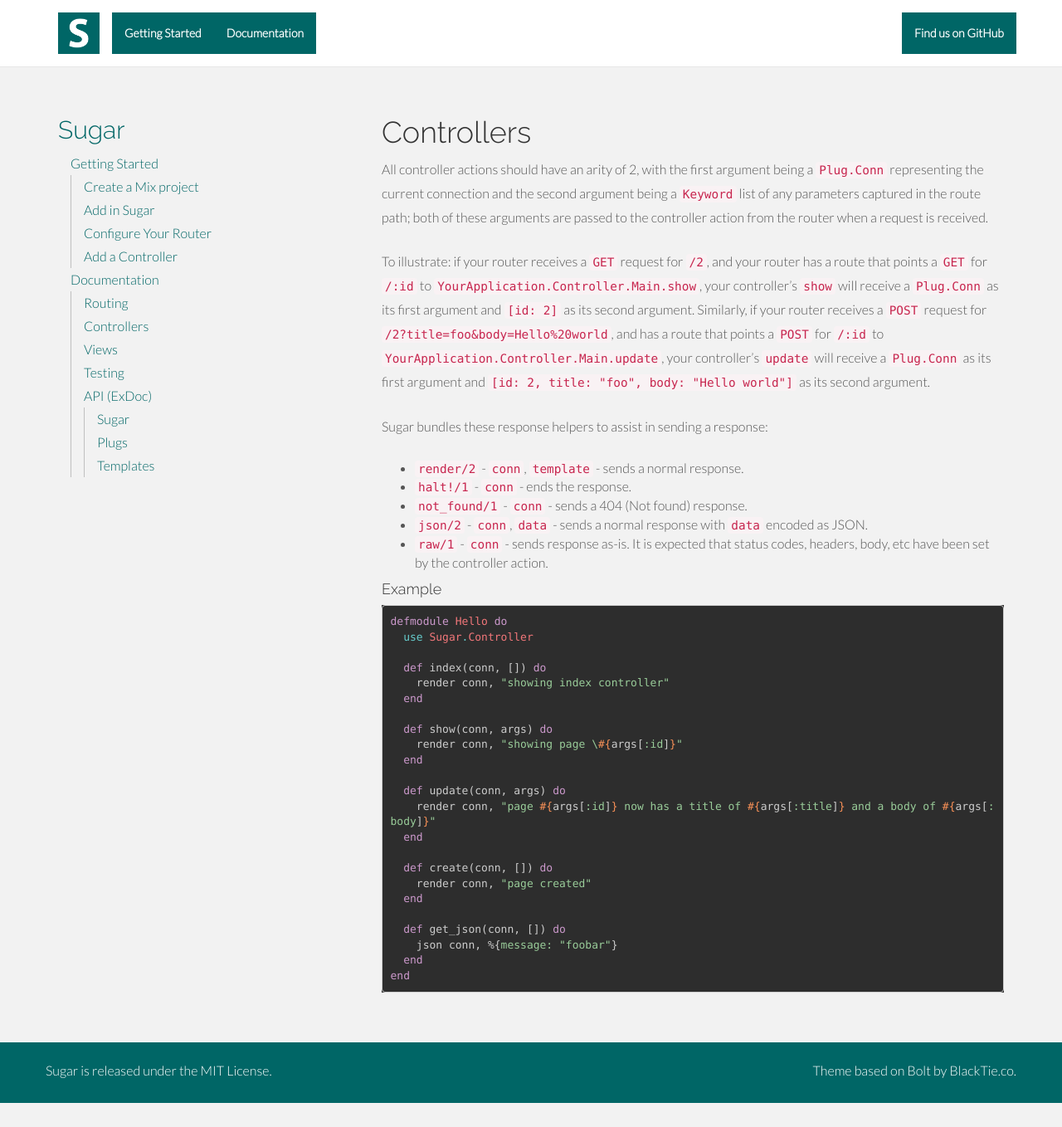
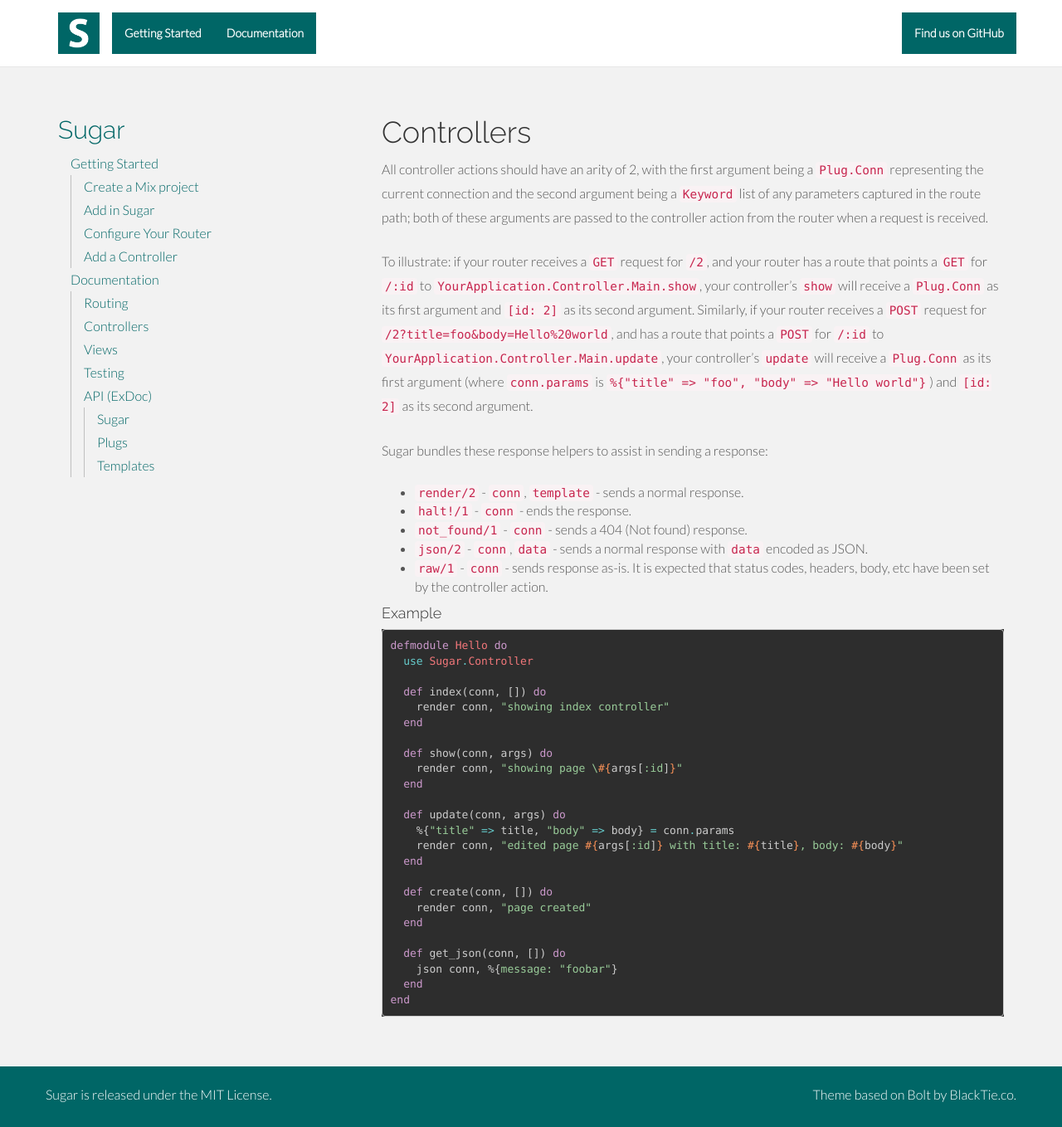
Before and after one commit to sugar-framework/sugar-framework.github.io, a Jekyll site: the page built from _posts/2014-02-15-docs-controllers.md, in a window 1280 px wide and 1358 px high. Shown: the whole window at 83% size. Built offline with Jekyll 4.4.1, drawn with Linux system fonts in a browser that asks for light colours; nearby versions of some CDN libraries; Markdown is read by kramdown in place of the engine named in the settings.

Commit message:
Corrections on controller docs re: params
Note to self: don't write docs unless I've had my morning coffee

```diff
--- a/_posts/2014-02-15-docs-controllers.md
+++ b/_posts/2014-02-15-docs-controllers.md
@@ -8,7 +8,7 @@
 
 All controller actions should have an arity of 2, with the first argument being a `Plug.Conn` representing the current connection and the second argument being a `Keyword` list of any parameters captured in the route path; both of these arguments are passed to the controller action from the router when a request is received.
 
-To illustrate: if your router receives a `GET` request for `/2`, and your router has a route that points a `GET` for `/:id` to `YourApplication.Controller.Main.show`, your controller's `show` will receive a `Plug.Conn` as its first argument and `[id: 2]` as its second argument.  Similarly, if your router receives a `POST` request for `/2?title=foo&body=Hello%20world`, and has a route that points a `POST` for `/:id` to `YourApplication.Controller.Main.update`, your controller's `update` will receive a `Plug.Conn` as its first argument and `[id: 2, title: "foo", body: "Hello world"]` as its second argument.
+To illustrate: if your router receives a `GET` request for `/2`, and your router has a route that points a `GET` for `/:id` to `YourApplication.Controller.Main.show`, your controller's `show` will receive a `Plug.Conn` as its first argument and `[id: 2]` as its second argument.  Similarly, if your router receives a `POST` request for `/2?title=foo&body=Hello%20world`, and has a route that points a `POST` for `/:id` to `YourApplication.Controller.Main.update`, your controller's `update` will receive a `Plug.Conn` as its first argument (where `conn.params` is `%{"title" => "foo", "body" => "Hello world"}`) and `[id: 2]` as its second argument.
 
 Sugar bundles these response helpers to assist in sending a response:
 
@@ -36,7 +36,8 @@
   end
 
   def update(conn, args) do
-    render conn, "page #{args[:id]} now has a title of #{args[:title]} and a body of #{args[:body]}"
+    %{"title" => title, "body" => body} = conn.params
+    render conn, "edited page #{args[:id]} with title: #{title}, body: #{body}"
   end
 
   def create(conn, []) do
```
